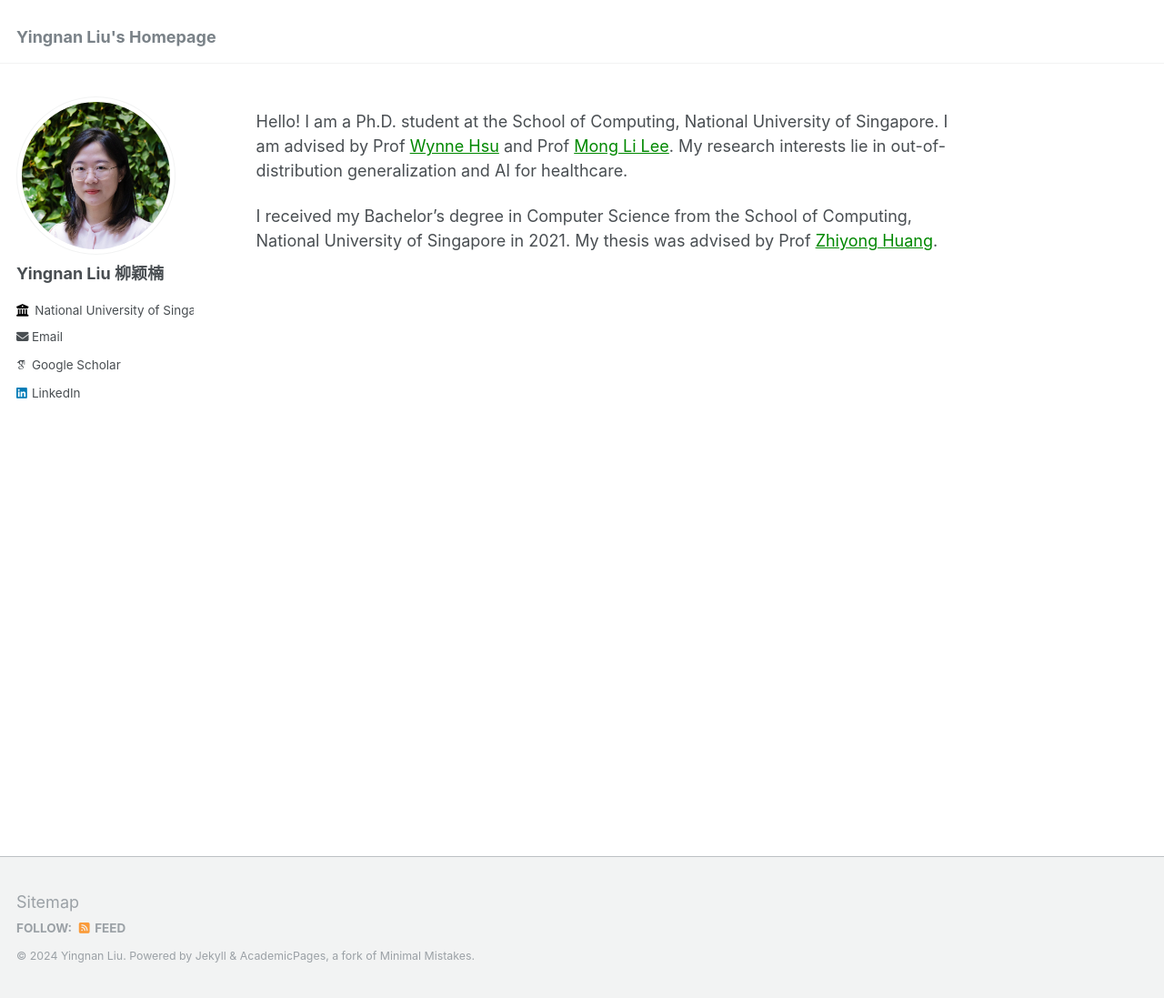
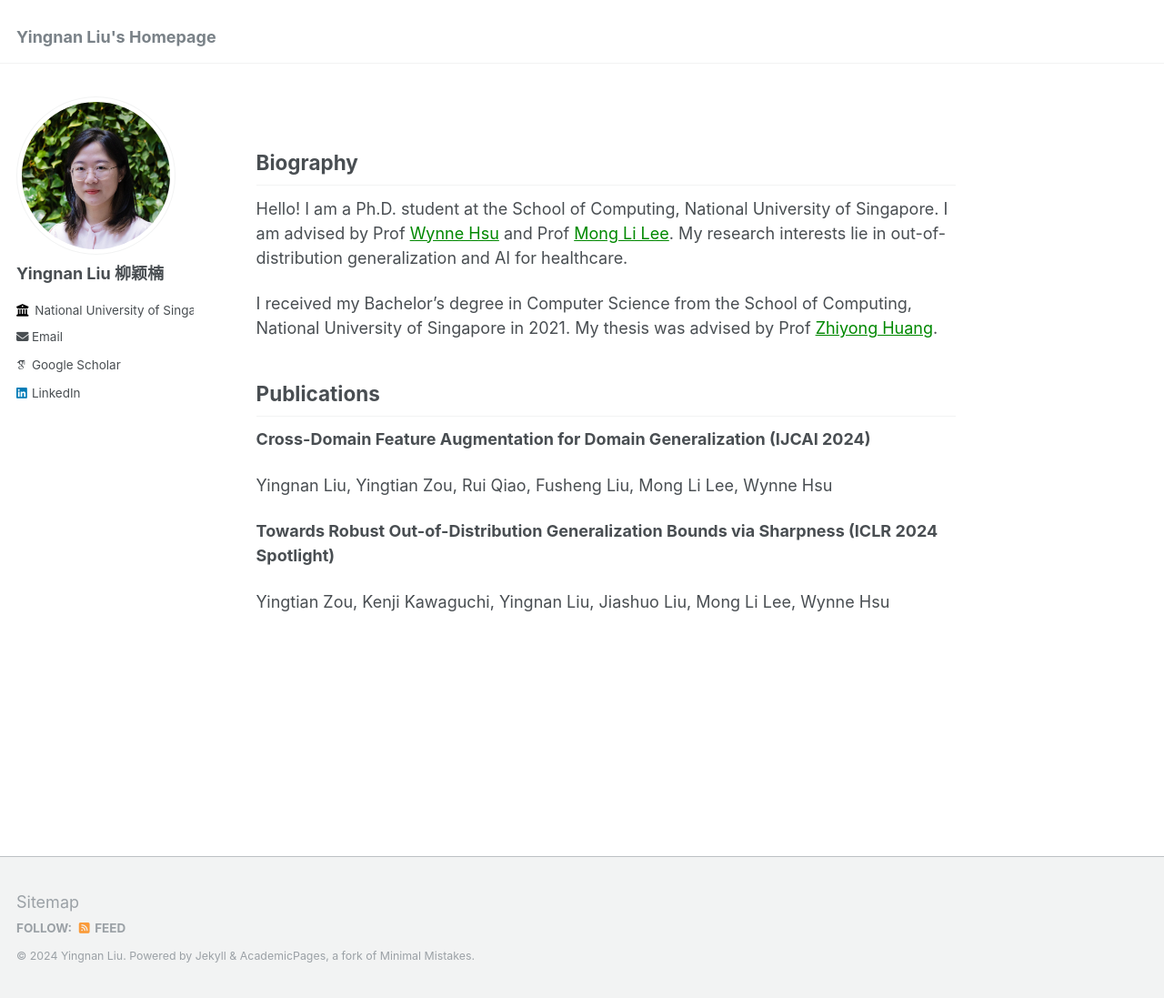
Before and after one commit to NancyQuris/nancyquris.github.io, a Jekyll site: the page built from _pages/about.md, in a window 1280 px wide and 1097 px high. Shown: the whole window at 91% size. Built offline with Jekyll 4.4.1, drawn with Linux system fonts in a browser that asks for light colours; some web fonts are replaced.

Commit message:
Update about.md

```diff
--- a/_pages/about.md
+++ b/_pages/about.md
@@ -6,7 +6,19 @@ redirect_from:
   - /about/
   - /about.html
 ---
+## Biography
 
 Hello! I am a Ph.D. student at the School of Computing, National University of Singapore. I am advised by Prof [Wynne Hsu](https://www.comp.nus.edu.sg/~whsu/) and Prof [Mong Li Lee](https://www.comp.nus.edu.sg/~leeml/). My research interests lie in out-of-distribution generalization and AI for healthcare.
 
 I received my Bachelor's degree in Computer Science from the School of Computing, National University of Singapore in 2021. My thesis was advised by Prof [Zhiyong Huang](https://www.comp.nus.edu.sg/~huangzy/).
+
+
+## Publications
+
+**Cross-Domain Feature Augmentation for Domain Generalization (IJCAI 2024)**
+
+Yingnan Liu, Yingtian Zou, Rui Qiao, Fusheng Liu, Mong Li Lee, Wynne Hsu
+
+**Towards Robust Out-of-Distribution Generalization Bounds via Sharpness (ICLR 2024 Spotlight)**
+
+Yingtian Zou, Kenji Kawaguchi, Yingnan Liu, Jiashuo Liu, Mong Li Lee, Wynne Hsu
```
